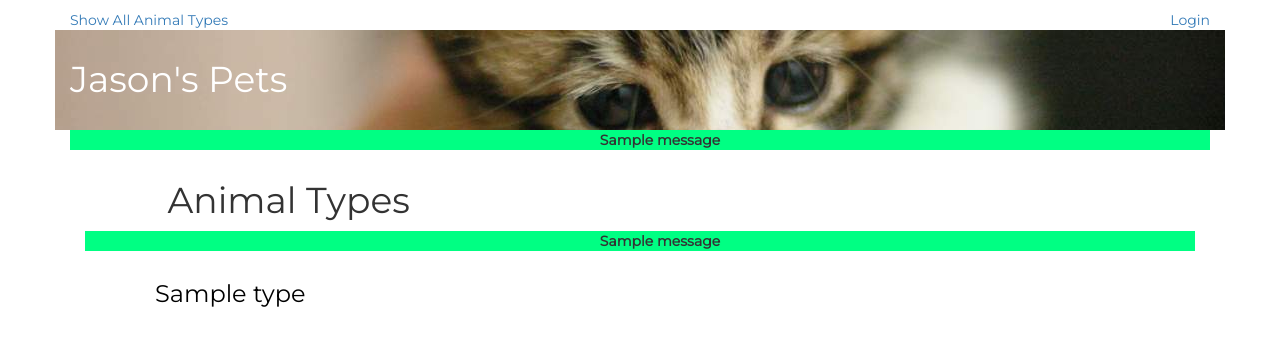
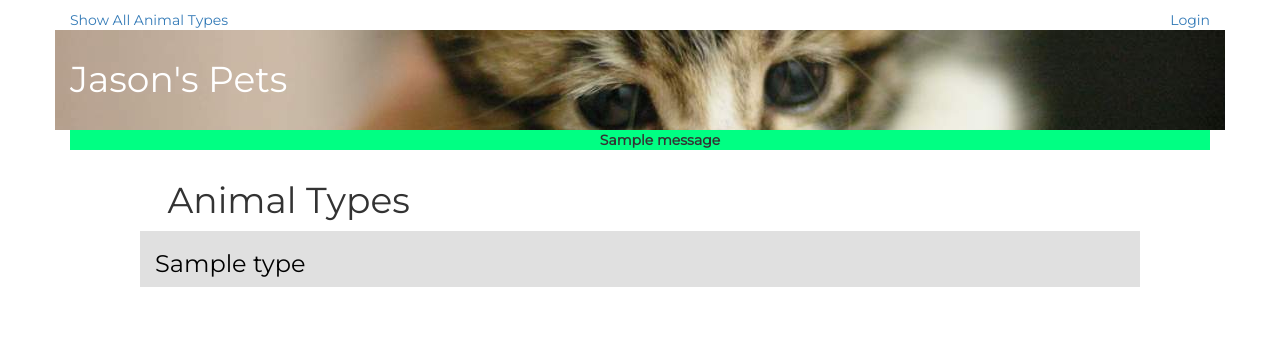
Before and after one commit to jasonbodman/petstore, a Flask app: page / in a window 1280 px wide. Shown: the top 346 px of the page. Run offline with Flask 2, Linux system fonts and the light colour scheme; tables that the repository leaves empty hold one stand-in row (values such as "Sample post"); one stand-in notice (Sample message) is shown; some libraries are stand-ins or nearby versions.

Commit message:
remove extra flash message area

```diff
--- a/templates/publicTypes.html
+++ b/templates/publicTypes.html
@@ -9,26 +9,12 @@
     </div>
   </div>
 
-  <div class="col-md-12 flash">
-  		      {% with messages = get_flashed_messages() %}
-        {% if messages %}
-
-          <ul>
-          {% for message in messages %}
-              <li> <strong> {{ message }} </strong> </li>
-          {% endfor %}
-          </ul>
-          {% endif %}
-      {% endwith %}
-
-  </div>
-
   <div class="row">
   {% for type in types %}
     <a href="{{url_for('allPets', type_id = type.id)}}">
       <div class="row">
         <div class="col-md-1"></div>
-        <div class="col-md-10">
+        <div class="col-md-10 animal-list">
           <h3>{{type.name}}</h3>
           <p></p>
         </div>
```
Also changed, not shown: templates/publicAllPets.html (+1 -14 lines).
